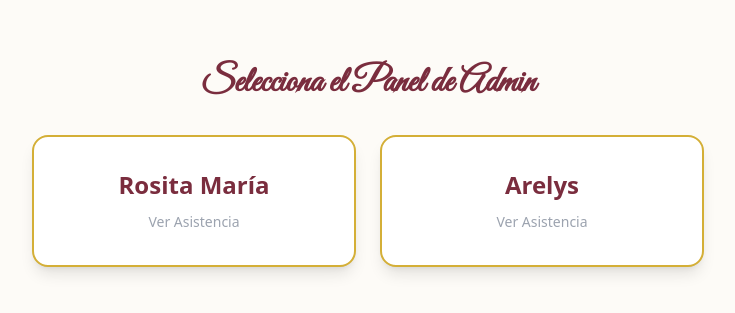
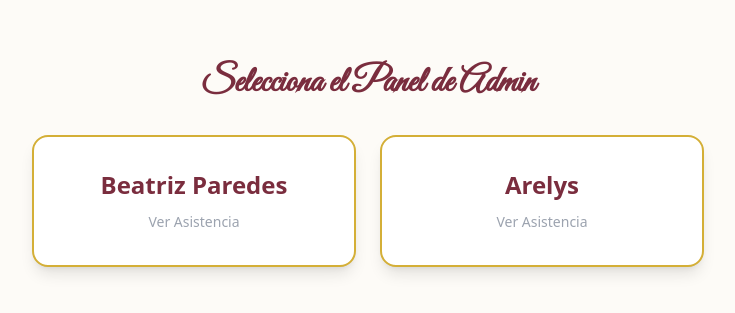
Before and after one commit to marcxoo/INVITACION_BEATRIZ_PAREDES, a Next.js app: page /admin in a window 1280 px wide. Shown: the part 235-548 px from the top of the page, without its empty margins (272-1007 px from the left). Built offline with nearby package versions, Linux system fonts and the light colour scheme; a web font is replaced by a local one.

Commit message:
Update names to Beatriz Paredes

```diff
--- a/app/admin/page.tsx
+++ b/app/admin/page.tsx
@@ -43,9 +43,9 @@ export default function AdminLanding() {
             <h1 className="text-4xl text-[#7A2D3E] font-bold font-vibes">Selecciona el Panel de Admin</h1>
 
             <div className="grid grid-cols-1 md:grid-cols-2 gap-6 w-full max-w-2xl">
-                <Link href="/admin/rosita-maria"
+                <Link href="/admin/beatriz-paredes"
                     className="block p-8 bg-white border-2 border-[#D4AF37] rounded-2xl text-center hover:scale-105 transition-transform shadow-lg cursor-pointer">
-                    <h2 className="text-2xl font-bold text-[#7A2D3E] mb-2">Rosita María</h2>
+                    <h2 className="text-2xl font-bold text-[#7A2D3E] mb-2">Beatriz Paredes</h2>
                     <span className="text-gray-400 text-sm">Ver Asistencia</span>
                 </Link>
 
--- a/app/components/ModernPDFViewer.tsx
+++ b/app/components/ModernPDFViewer.tsx
@@ -143,19 +143,19 @@ export default function ModernPDFViewer({ file, onOpenRsvp, onOpenMap, onLoad, t
                                 {/* STATIC HEART WITH COMPACT ROTATING TEXT EMBLEM */}
                                 <div className="relative mb-14 mt-4 flex items-center justify-center w-40 h-40">
 
-                                    {/* Rotating Text: Rosita María - Mathematically Perfect Distribution */}
+                                    {/* Rotating Text: Beatriz Paredes - Mathematically Perfect Distribution */}
                                     <motion.div
                                         animate={{ rotate: 360 }}
                                         transition={{ duration: 20, repeat: Infinity, ease: "linear" }}
                                         className="absolute inset-0 m-auto z-10 text-plum font-cinzel font-semibold opacity-[0.85]"
                                         style={{ width: '116px', height: '116px', fontSize: '11.5px' }}
                                     >
-                                        {"ROSITA MARÍA • ROSITA MARÍA • ROSITA MARÍA • ".split("").map((char, i) => (
+                                        {"BEATRIZ PAREDES • BEATRIZ PAREDES • BEATRIZ PAREDES • ".split("").map((char, i) => (
                                             <div
                                                 key={i}
                                                 className="absolute top-0 left-1/2 h-full flex justify-center origin-center"
                                                 style={{
-                                                    transform: `translateX(-50%) rotate(${i * 8}deg)`,
+                                                    transform: `translateX(-50%) rotate(${i * 6.55}deg)`,
                                                     width: '16px'
                                                 }}
                                             >
```
